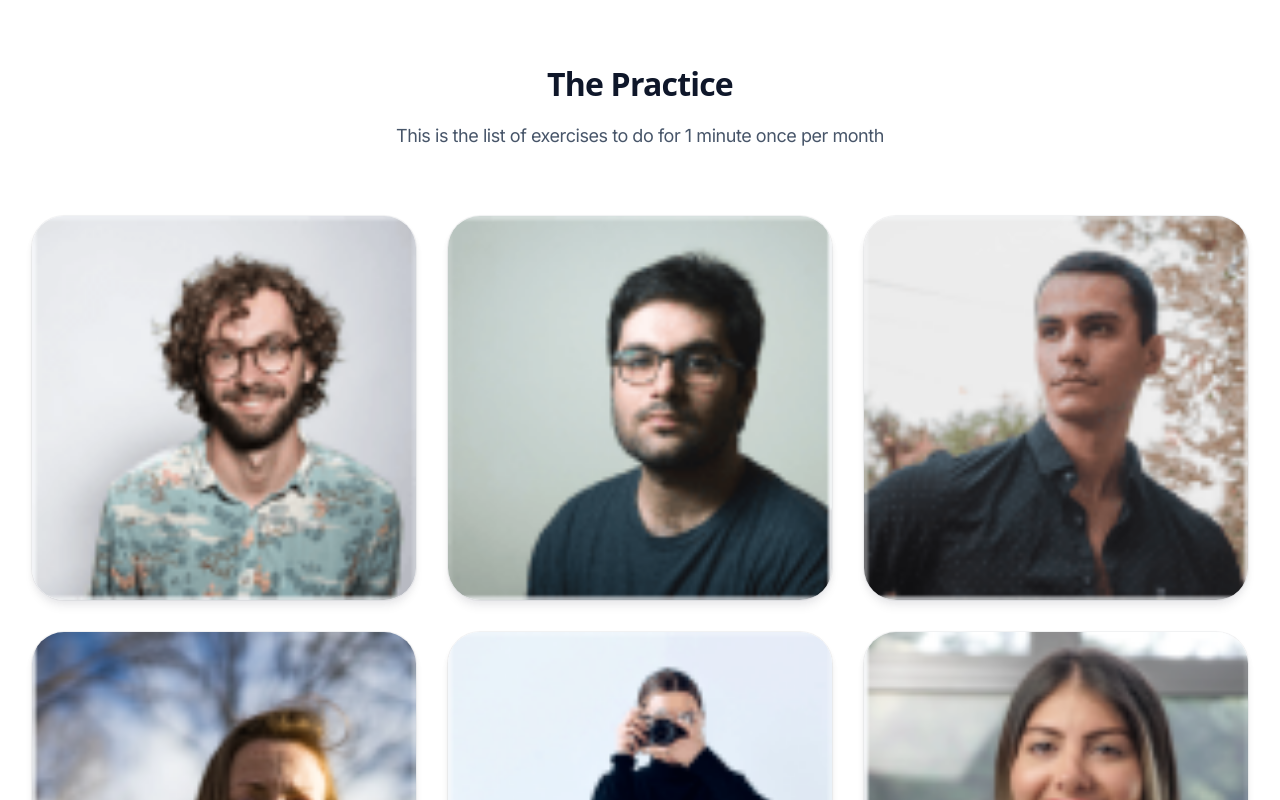
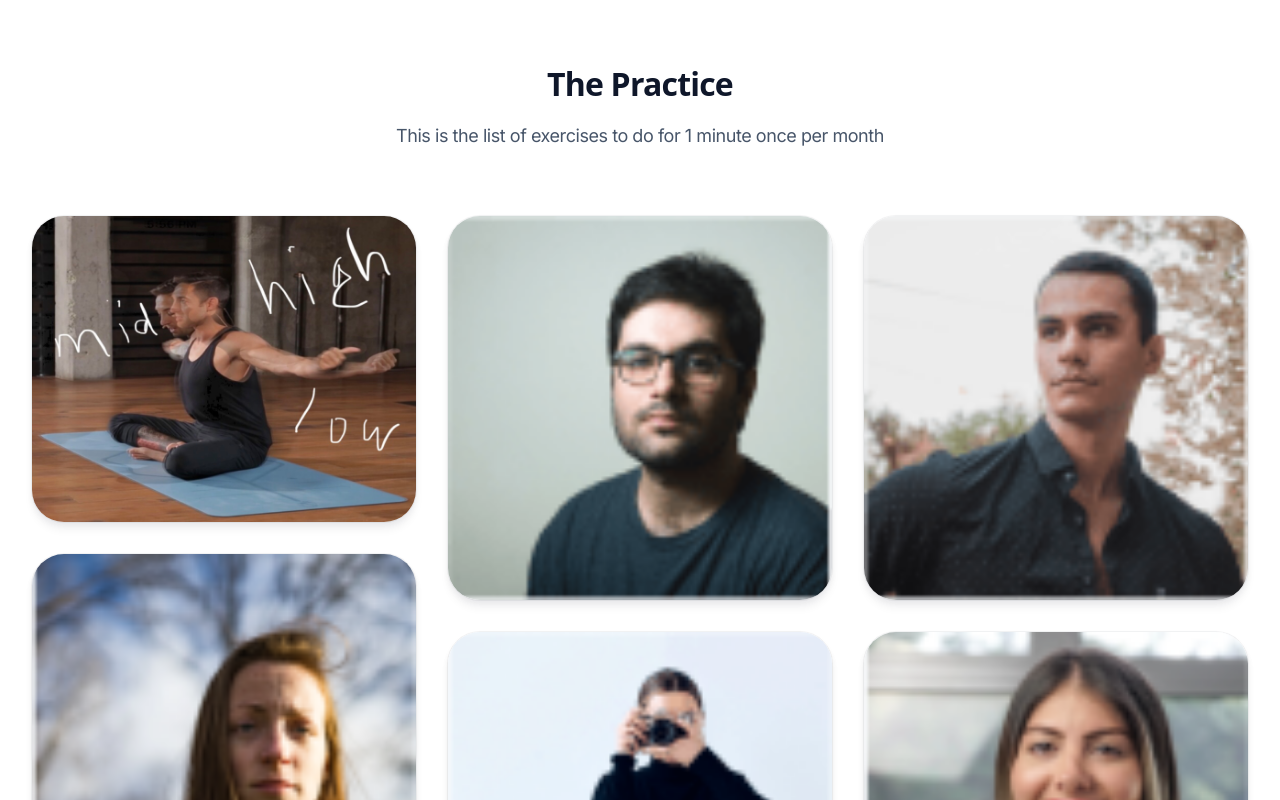
Before and after one commit to shonhartman/mobility-blueprint, a Next.js app: page /practice/lateral-lines in a window 1280 px wide. Shown: the top 800 px of the page. Built offline with nearby package versions, Linux system fonts and the light colour scheme; a web font is replaced by a local one.

Commit message:
feat: adds real image & better naming

```diff
--- a/src/app/page.tsx
+++ b/src/app/page.tsx
@@ -35,26 +35,10 @@ export default function Home() {
         </p>
       </Testimonial> */}
       <InnerLines />
-      {/* <Testimonial
-        id="testimonial-from-gerardo-stark"
-        author={{
-          name: 'Gerardo Stark',
-          role: 'Creator of Pandemicons',
-          image: avatarImage2,
-        }}
-      >
-        <p>
-          “I’ve tried to create my own icons in the past but quickly got
-          frustrated and gave up. Now I sell my own custom icon sets online.”
-        </p>
-      </Testimonial> */}
       <FrontLine />
       {/* <FreeChapters /> */}
       <BackLine />
       <SpiralLine/>
-      {/* NICE CARD WIDGET */}
-      <Testimonials />
-      {/* ABOUT ME SECTION */}
       <Author />
       <Footer />
     </>
--- a/src/app/practice/lateral-lines/page.tsx
+++ b/src/app/practice/lateral-lines/page.tsx
@@ -1,6 +1,6 @@
 import { Testimonials } from "@/components/Testimonials";
 
-import avatarImage3 from '@/images/avatars/avatar-3.png'
+import avatarImage3 from '@/images/lateral-lines/lateral_lines_1.jpg'
 import avatarImage4 from '@/images/avatars/avatar-4.png'
 import avatarImage5 from '@/images/avatars/avatar-5.png'
 import avatarImage6 from '@/images/avatars/avatar-6.png'
@@ -10,12 +10,12 @@ import avatarImage9 from '@/images/avatars/avatar-9.png'
 import avatarImage10 from '@/images/avatars/avatar-10.png'
 import avatarImage11 from '@/images/avatars/avatar-11.png'
 
-const testimonials = [
+const exercises = [
   [
     {
       content:
         'Mira’s teaching style is second to none. Everything was easy to follow every step of the way.',
-      author: {
+      exercise: {
         name: 'Antonio Littel',
         role: 'Frontend Developer',
         image: avatarImage3,
@@ -24,7 +24,7 @@ const testimonials = [
     {
       content:
         'Even though I was excited to learn, I was pessimistic that I wouldn’t actually ever get good enough to design my own icons. I was wrong — this book is all I needed.',
-      author: {
+      exercise: {
         name: 'Lynn Nolan',
         role: 'Growth Marketer',
         image: avatarImage4,
@@ -33,7 +33,7 @@ const testimonials = [
     {
       content:
         'I’ve been employed as a professional icon designer for years and still learned tons of new tricks that have made my work even better',
-      author: {
+      exercise: {
         name: 'Krista Prosacco',
         role: 'Professional Designer',
         image: avatarImage9,
@@ -44,7 +44,7 @@ const testimonials = [
     {
       content:
         'I run an ecommerce store selling rare vintage gummy bears and could never find a good gummy bear icon. Now I can design my own in minutes.',
-      author: {
+      exercise: {
         name: 'Cameron Considine',
         role: 'Entrepreneur',
         image: avatarImage7,
@@ -53,7 +53,7 @@ const testimonials = [
     {
       content:
         'The complete package is worth it for the weekly teardown videos alone. I’ve learned so much watching Mira take apart other icons and recreate them from scratch.',
-      author: {
+      exercise: {
         name: 'Regina Wisoky',
         role: 'Design Student',
         image: avatarImage11,
@@ -62,7 +62,7 @@ const testimonials = [
     {
       content:
         'I didn’t expect to find a lot of value in the community but now I’m in there for at least an hour every day picking up tips from other designers.',
-      author: {
+      exercise: {
         name: 'Vernon Cummerata',
         role: 'UI Engineer',
         image: avatarImage8,
@@ -73,7 +73,7 @@ const testimonials = [
     {
       content:
         'I couldn’t believe how fast Mira moved in Figma compared to my own workflow. I’m designing icons more accurately in half the time with the shortcuts I learned from her videos.',
-      author: {
+      exercise: {
         name: 'Steven Hackett',
         role: 'Bootcamp Instructor',
         image: avatarImage5,
@@ -82,7 +82,7 @@ const testimonials = [
     {
       content:
         'I never thought I would enjoy designing icons but using the ideas in this book, it’s become a great way for me to relax while still being creative.',
-      author: {
+      exercise: {
         name: 'Carla Schoen',
         role: 'Startup Founder',
         image: avatarImage10,
@@ -91,7 +91,7 @@ const testimonials = [
     {
       content:
         'All I can say is wow — this is easily the best icon design resource I’ve ever encountered.',
-      author: {
+      exercise: {
         name: 'Leah Kiehn',
         role: 'Creative Director',
         image: avatarImage6,
@@ -102,6 +102,6 @@ const testimonials = [
 
 export default function LateralLinesPage() {
   return (
-          <Testimonials testimonials={testimonials} />
+    <Testimonials exercises={exercises} />
   )
 }
--- a/src/components/Testimonials.tsx
+++ b/src/components/Testimonials.tsx
@@ -10,7 +10,7 @@ import {
 
 type TestimonialType = {
   content: string;
-  author: {
+  exercise: {
     name: string;
     role: string;
     image: ImageProps['src'];
@@ -18,14 +18,14 @@ type TestimonialType = {
 };
 
 type TestimonialsProps = {
-  testimonials: TestimonialType[][];
+  exercises: TestimonialType[][];
 };
 
 function Testimonial({
-  author,
+  exercise,
   children,
 }: {
-  author: { name: string; role: string; image: ImageProps['src'] }
+  exercise: { name: string; role: string; image: ImageProps['src'] }
   children: React.ReactNode
 }) {
   return (
@@ -33,10 +33,10 @@ function Testimonial({
     <div className="bg-slate-50 flex-grow rounded-4xl overflow-hidden">
       <Image
         className="h-full w-full object-cover"
-        src={author.image}
+        src={exercise.image}
         alt=""
-        width={48}
-        height={48}
+        width={350}
+        height={350}
       />
     </div>
     </figure>
@@ -44,7 +44,7 @@ function Testimonial({
 }
 
 
-export function Testimonials({ testimonials }: TestimonialsProps) {
+export function Testimonials({ exercises }: TestimonialsProps) {
   return (
     <section className="py-8 sm:py-10 lg:py-16">
       <Container className="text-center">
@@ -60,33 +60,33 @@ export function Testimonials({ testimonials }: TestimonialsProps) {
           role="list"
           className="mx-auto grid max-w-2xl grid-cols-1 gap-8 px-4 lg:max-w-7xl lg:grid-cols-3 lg:px-8"
         >
-          {testimonials
+          {exercises
             .map((column) => column[0])
-            .map((testimonial, testimonialIndex) => (
-              <li key={testimonialIndex} className="lg:hidden">
-                <Testimonial author={testimonial.author}>
-                  {testimonial.content}
+            .map((exercise, exerciseIndex: number) => (
+              <li key={exerciseIndex} className="lg:hidden">
+                <Testimonial exercise={exercise.exercise}>
+                  {exercise.content}
                 </Testimonial>
               </li>
             ))}
-          {testimonials.map((column, columnIndex) => (
+          {exercises.map((column, columnIndex) => (
             <li
               key={columnIndex}
               className="hidden group-data-[expanded]:list-item lg:list-item"
             >
               <ul role="list">
                 <ExpandableItems>
-                  {column.map((testimonial, testimonialIndex) => (
+                  {column.map((exercise, exerciseIndex) => (
                     <li
-                      key={testimonialIndex}
+                      key={exerciseIndex}
                       className={clsx(
-                        testimonialIndex === 0 && 'hidden lg:list-item',
-                        testimonialIndex === 1 && 'lg:mt-8',
-                        testimonialIndex > 1 && 'mt-8',
+                        exerciseIndex === 0 && 'hidden lg:list-item',
+                        exerciseIndex === 1 && 'lg:mt-8',
+                        exerciseIndex > 1 && 'mt-8',
                       )}
                     >
-                      <Testimonial author={testimonial.author}>
-                        {testimonial.content}
+                      <Testimonial exercise={exercise.exercise}>
+                        {exercise.content}
                       </Testimonial>
                     </li>
                   ))}
```
Also changed, not shown: src/images/lateral-lines/lateral_lines_1.jpg (added).
